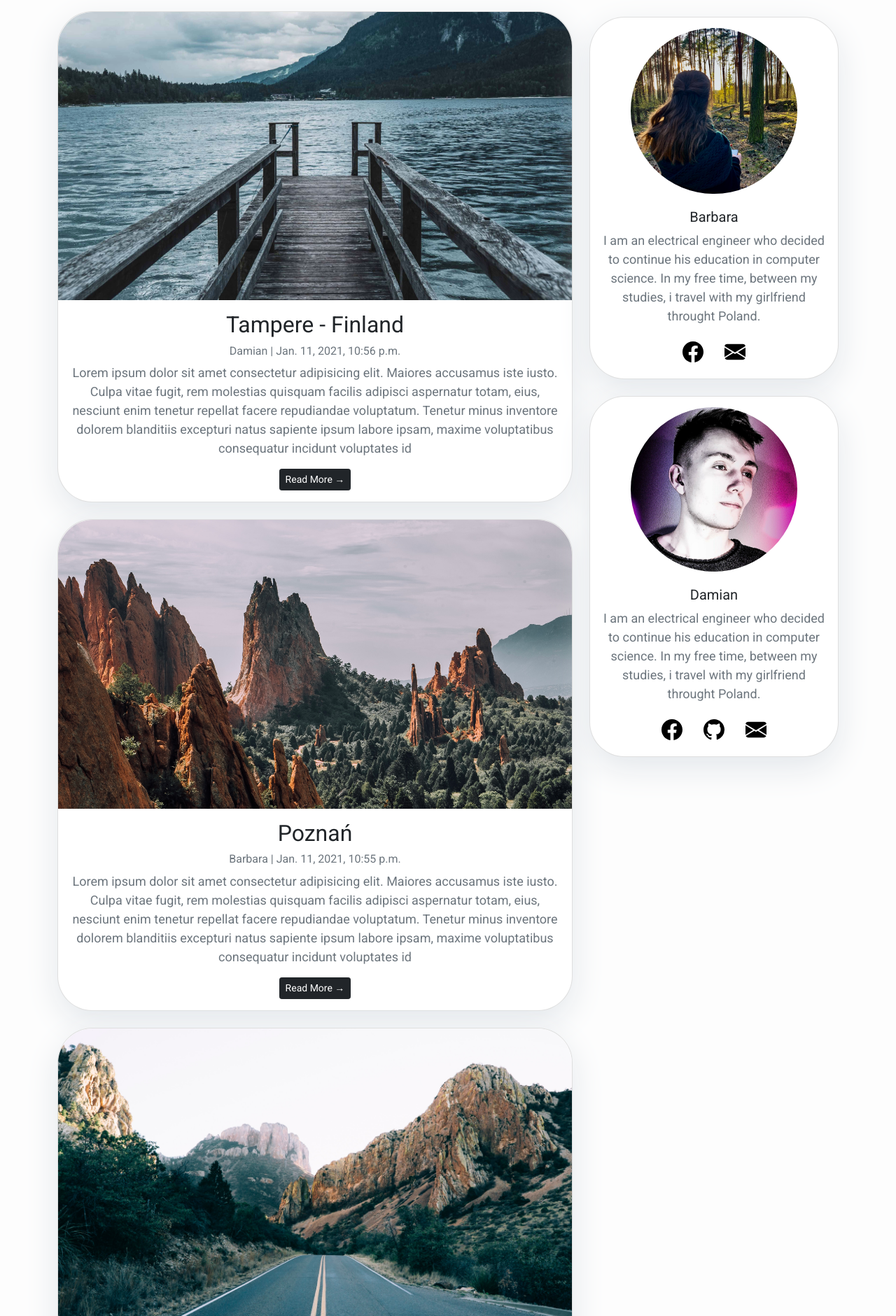
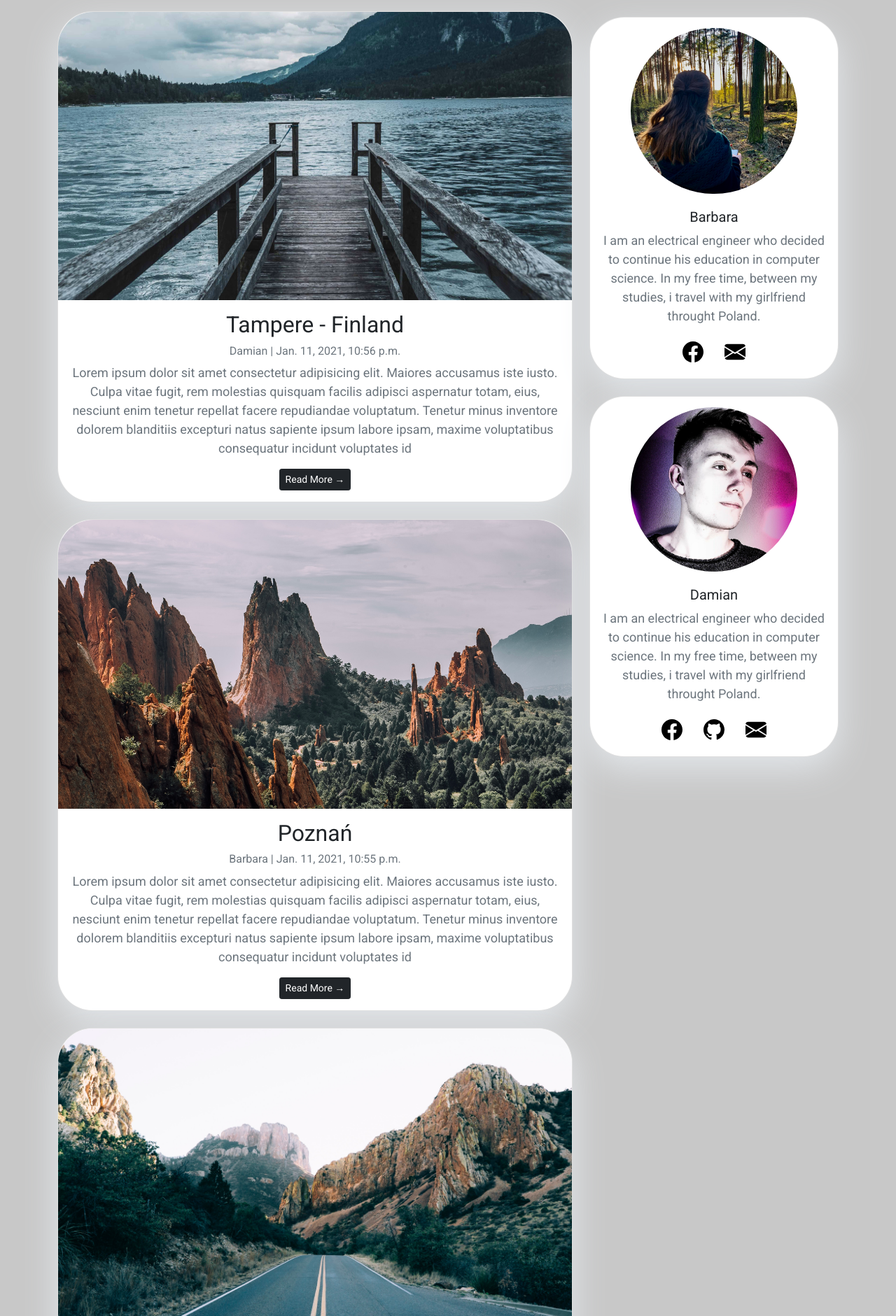
Before and after one commit to damianmikolajczak/cms-blog-app, a Django app: page / in a window 1280 px wide. Shown: the part 201-2082 px from the top of the page at 70% size. Run offline with Django 3.2, Linux system fonts and the light colour scheme; data comes from the database, SQL or seed files in the repository; some libraries are stand-ins or nearby versions.

Commit message:
Changed main background color

```diff
--- a/myblog/blogApp/models.py
+++ b/myblog/blogApp/models.py
@@ -1,7 +1,5 @@
 from django.db import models
 from django.contrib.auth.models import User
-
-# Create your models here.
 
 STATUS = (
     (0,"Draft"),
--- a/myblog/templates/base.html
+++ b/myblog/templates/base.html
@@ -13,7 +13,7 @@
             body {
             font-family: "Roboto", sans-serif;
             font-size: 17px;
-            background-color: #fdfdfd;
+            background-color: rgb(200, 200, 200);
         }
 
         .masthead {
--- a/myblog/templates/index.html
+++ b/myblog/templates/index.html
@@ -4,7 +4,7 @@
 body {
     font-family: "Roboto", sans-serif;
     font-size: 18px;
-    background-color: #fdfdfd;
+    background-color: rgb(200, 200, 200);
 }
 
 .head_text {
@@ -53,6 +53,7 @@ body {
         </div>
     </div>
 </section>
+
 {% if is_paginated %}
   <nav aria-label="Page navigation conatiner"></nav>
   <ul class="pagination justify-content-center">
@@ -61,7 +62,6 @@ body {
     {% endif %}
     {% if page_obj.has_next %}
     <li><a href="?page={{ page_obj.next_page_number }}" class="page-link"> DALEJ &raquo;</a></li>
-
     {% endif %}
   </ul>
   </nav>
```
